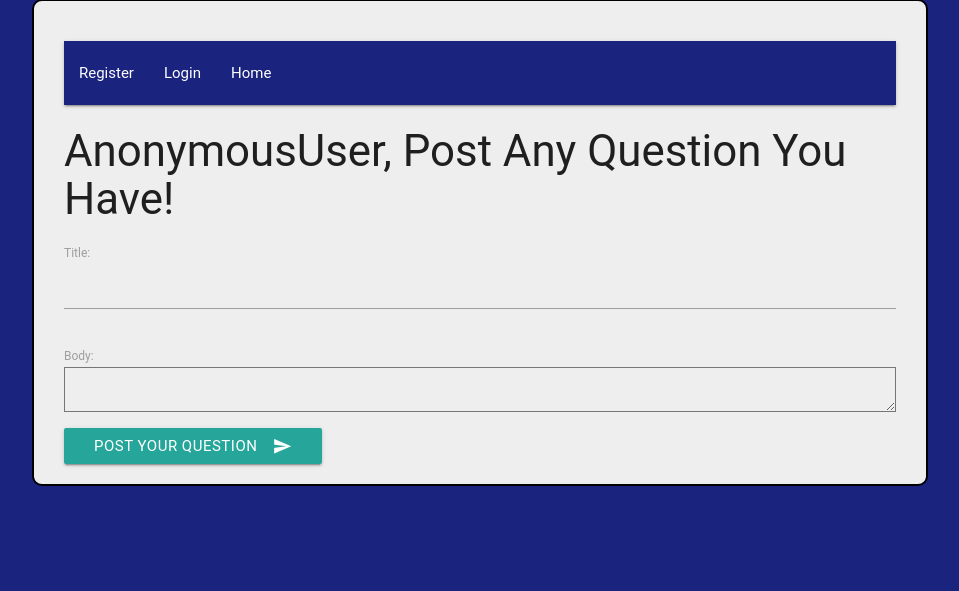
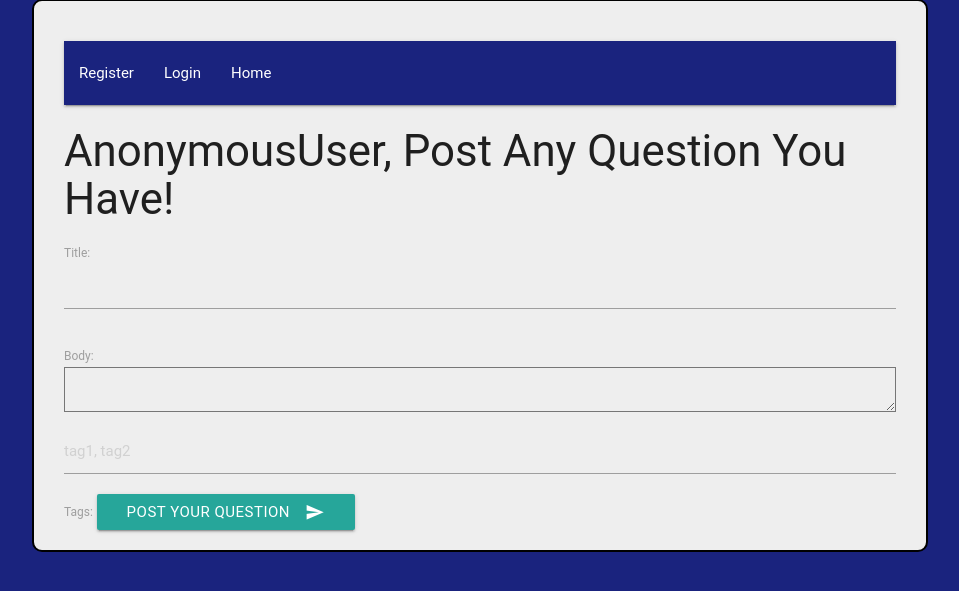
Before and after one commit to Cuddlemuffin007/nfl_exchange, a Django app: page /question/create/ in a window 1280 px wide. Shown: the part 31-622 px from the top of the page, without its empty margins (160-1119 px from the left). Run offline with Django 3.2, Linux system fonts and the light colour scheme; some libraries are stand-ins or nearby versions; some web fonts are replaced.

Commit message:
added ability to add multiple tags in question create view

```diff
--- a/nfl_app/templates/nfl_app/question_form.html
+++ b/nfl_app/templates/nfl_app/question_form.html
@@ -6,6 +6,8 @@
 <form action="" method="post">
     {% csrf_token %}
     {{ form.as_p }}
+    <input type='text' name='tags' placeholder='tag1, tag2'>
+    <label for='tags'>Tags:</label>
 
     <button class="btn waves-effect waves-light" type="submit" name="action">Post Your Question
     <i class="material-icons right">send</i>
--- a/nfl_app/views.py
+++ b/nfl_app/views.py
@@ -2,6 +2,7 @@ from django.contrib.auth.models import User
 from django.contrib.auth.forms import UserCreationForm
 from django.views.generic import CreateView, ListView, DetailView
 from django.core.urlresolvers import reverse
+from django.core.exceptions import ObjectDoesNotExist
 from nfl_app.models import UserProfile, Question, Answer, Tag
 
 
@@ -32,7 +33,17 @@ class QuestionCreateView(CreateView):
 
     def form_valid(self, form):
         question_object = form.save(commit=False)
+        tags = self.request.POST.get('tags').split(',')
         question_object.poster = self.request.user
+        question_object.save()
+        if any(tags):
+            for tag in tags:
+                try:
+                    new_tag = Tag.objects.get(name=tag)
+                except ObjectDoesNotExist:
+                    new_tag = Tag.objects.create(name=tag)
+                question_object.tags.add(new_tag)
+                question_object.save()
         return super().form_valid(form)
 
     def get_success_url(self):
```
